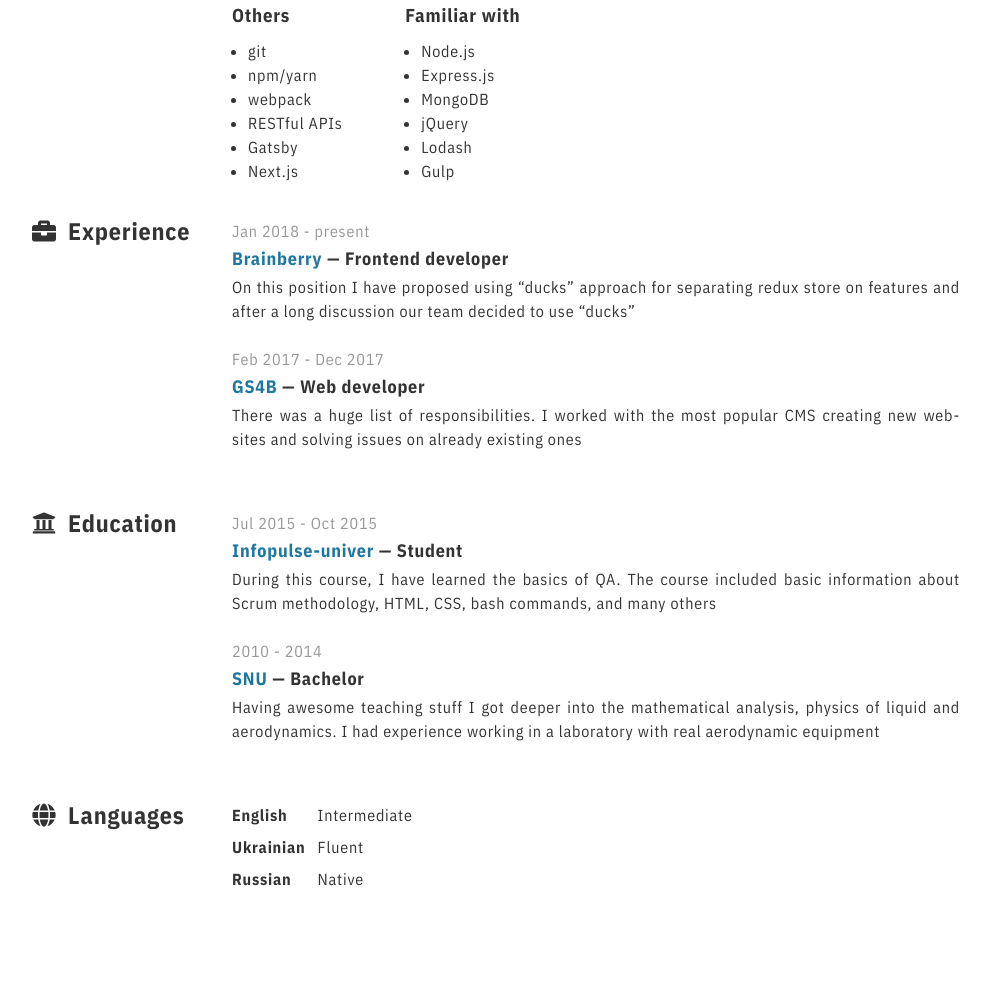
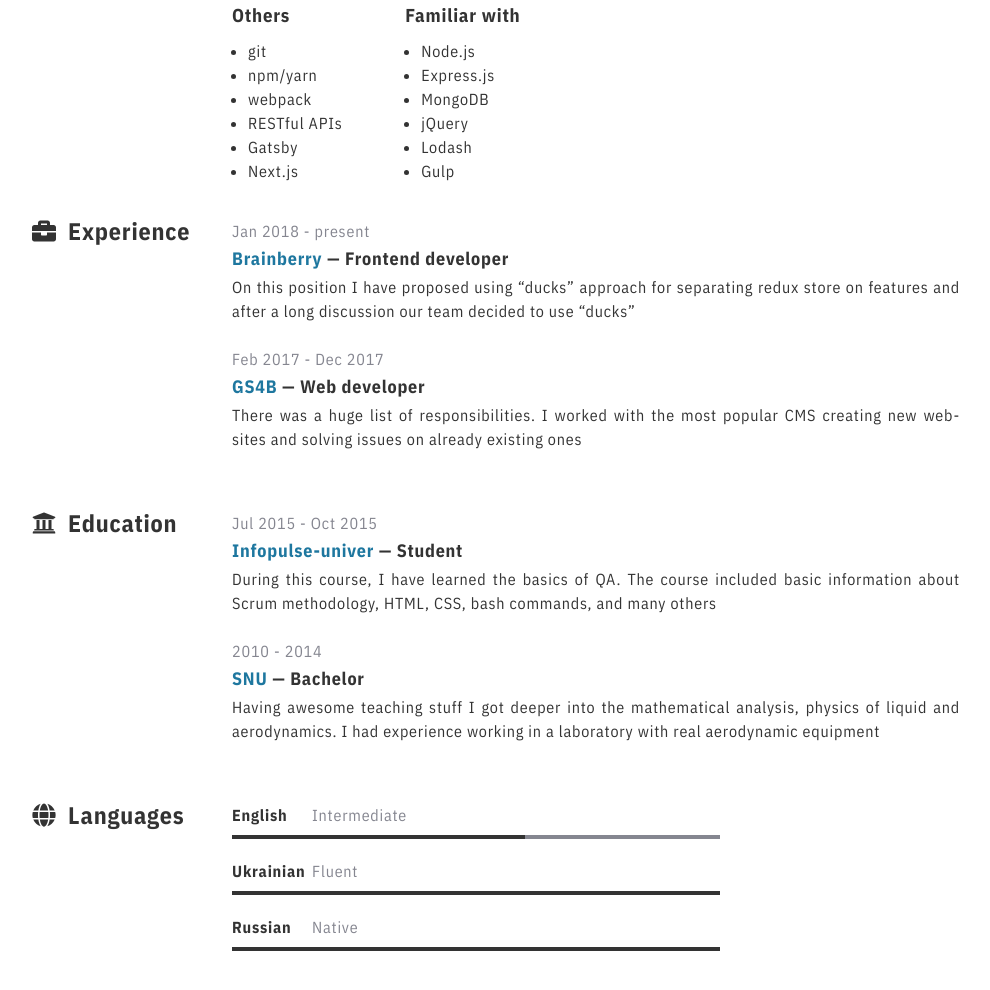
Before and after one commit to serhiiminin/cv, a Gatsby site: page / in a window 1280 px wide. Shown: the part 502-1492 px from the top of the page, without its empty margins (144-1134 px from the left). Before the commit the page ends 1453 px from the top, so only its background shows below. Built offline with nearby package versions, Linux system fonts and the light colour scheme; Gatsby itself is replaced by a stand-in of ours.

Commit message:
display languages with percentage

```diff
--- a/src/components/contact-lines.js
+++ b/src/components/contact-lines.js
@@ -3,7 +3,7 @@ import PropTypes from "prop-types"
 import shortid from "shortid"
 import styled from "styled-components"
 
-const DefinitionList = styled.dl`
+const ContactsList = styled.dl`
   display: grid;
   grid-template-columns: max-content auto;
   grid-auto-rows: max-content;
@@ -13,33 +13,33 @@ const DefinitionList = styled.dl`
   margin: 0;
 `
 
-const DefinitionTitle = styled.dt`
+const Title = styled.dt`
   display: grid;
   justify-self: start;
   align-self: center;
   font-weight: bolder;
 `
 
-const DefinitionData = styled.dd`
+const Data = styled.dd`
   margin-inline-start: 0;
   display: grid;
   justify-self: start;
   align-self: center;
 `
 
-const ContactLines = ({ definitions }) => (
-  <DefinitionList>
-    {definitions.map(({ title, value }) => (
+const ContactLines = ({ data }) => (
+  <ContactsList>
+    {data.map(({ title, value }) => (
       <Fragment key={shortid.generate()}>
-        <DefinitionTitle>{title}</DefinitionTitle>
-        <DefinitionData>{value}</DefinitionData>
+        <Title>{title}</Title>
+        <Data>{value}</Data>
       </Fragment>
     ))}
-  </DefinitionList>
+  </ContactsList>
 )
 
 ContactLines.propTypes = {
-  definitions: PropTypes.arrayOf(
+  data: PropTypes.arrayOf(
     PropTypes.shape({
       title: PropTypes.oneOfType([PropTypes.string, PropTypes.node]).isRequired,
       value: PropTypes.oneOfType([PropTypes.string, PropTypes.node]).isRequired,
--- a/src/components/contacts.js
+++ b/src/components/contacts.js
@@ -35,14 +35,14 @@ const Contacts = ({ contacts, theme }) => {
         <TitlesBlock position={position} name={name}/>
         <ContactsInner>
           <ContactLines
-            definitions={[
+            data={[
               { title: <FaMapMarkerAlt/>, value: location },
               { title: <FaMobileAlt/>, value: <Anchor href={`tel:${phone}?call`}>{phone}</Anchor> },
               { title: <FaEnvelope/>, value: <Anchor href={`mailto:${email}`}>{email}</Anchor> },
             ]}
           />
           <ContactLines
-            definitions={[
+            data={[
               {
                 title: <FaLinkedin/>,
                 value: <Anchor href={linkedin} target='_blank'>{nickname}</Anchor>,
--- a/src/components/ditailed-line.js
+++ b/src/components/ditailed-line.js
@@ -15,7 +15,7 @@ const Organization = styled.div`
 `
 
 const Period = styled.span`
-  opacity: ${({ theme }) => theme.opacity.text};
+  color: ${({ theme }) => theme.color.textLighter};
 `
 
 const DescriptionText = styled.p`
--- a/src/components/index.js
+++ b/src/components/index.js
@@ -8,6 +8,7 @@ export { default as Experience } from "./experience"
 export { default as GlobalStyle } from "./global-styles"
 export { default as IconPrint } from "./icon-print"
 export { default as Image } from "./image"
+export { default as LanguageLines } from "./language-lines"
 export { default as Languages } from "./languages"
 export { default as Layout } from "./layout"
 export { default as Section } from "./section"
--- /dev/null
+++ b/src/components/language-lines.js
@@ -0,0 +1,74 @@
+import React from "react"
+import PropTypes from "prop-types"
+import styled from "styled-components"
+
+const getLevelValue = level => ({
+  Beginner: "20%",
+  'Pre Intermediate': "40%",
+  Intermediate: "60%",
+  'Upper Intermediate': "80%",
+  Fluent: "100%",
+  Native: "100%",
+})[level] || 0
+
+const LanguagesList = styled.div`
+  margin: 0;
+`
+
+const LanguageItem = styled.div`
+  margin-bottom: ${({ theme }) => theme.spacing[4]};
+`
+
+const LanguageTitles = styled.div`
+  display: flex;
+  flex-flow: row wrap;
+  margin-bottom: ${({ theme }) => theme.spacing[1]};
+`;
+
+const Title = styled.h5`
+  margin: 0;
+  font-size: ${({ theme }) => theme.fontSize[2]};
+  min-width: 8rem;
+`
+
+const Value = styled.span`
+  color: ${({ theme }) => theme.color.textLighter}
+`;
+
+const LevelOuter = styled.div`
+  width: 67%;
+  background: ${({ theme }) => theme.color.textLighter};
+`
+
+const LevelInner = styled.div`
+  height: ${({ theme }) => theme.spacing[0]};
+  width: ${({ level }) => getLevelValue(level)};
+  background: ${({ theme }) => theme.color.text};
+`
+
+const LanguageLines = ({ data }) => (
+  <LanguagesList>
+    {data.map(({ title, value }) => (
+      <LanguageItem key={title}>
+        <LanguageTitles>
+          <Title>{title}</Title>
+          <Value>{value}</Value>
+        </LanguageTitles>
+        <LevelOuter>
+          <LevelInner level={value}/>
+        </LevelOuter>
+      </LanguageItem>
+    ))}
+  </LanguagesList>
+)
+
+LanguageLines.propTypes = {
+  data: PropTypes.arrayOf(
+    PropTypes.shape({
+      title: PropTypes.oneOfType([PropTypes.string, PropTypes.node]).isRequired,
+      value: PropTypes.oneOfType([PropTypes.string, PropTypes.node]).isRequired,
+    }),
+  ).isRequired,
+}
+
+export default LanguageLines
--- a/src/components/languages.js
+++ b/src/components/languages.js
@@ -2,11 +2,11 @@ import React from "react"
 import PropTypes from "prop-types"
 import { FaGlobe } from "react-icons/fa"
 import Section from "./section"
-import ContactLines from "./contact-lines"
+import LanguageLines from "./language-lines"
 
 const Languages = ({ languages }) => (
   <Section title="Languages" icon={<FaGlobe/>}>
-    <ContactLines definitions={languages}/>
+    <LanguageLines data={languages}/>
   </Section>
 )
 
--- a/src/components/skill-lines.js
+++ b/src/components/skill-lines.js
@@ -34,9 +34,9 @@ const DefinitionDataList = styled.ul`
 const DefinitionDataItem = styled.li`
 `
 
-const SkillLines = ({ definitions }) => (
+const SkillLines = ({ data }) => (
   <DefinitionList>
-    {definitions.map(({ title, value }) => (
+    {data.map(({ title, value }) => (
       <DefinitionItem key={shortid.generate()}>
         <DefinitionTitle>{title}</DefinitionTitle>
         <DefinitionDataList>{value.map(name => (
@@ -48,7 +48,7 @@ const SkillLines = ({ definitions }) => (
 )
 
 SkillLines.propTypes = {
-  definitions: PropTypes.arrayOf(
+  data: PropTypes.arrayOf(
     PropTypes.shape({
       title: PropTypes.oneOfType([PropTypes.string, PropTypes.node]).isRequired,
       value: PropTypes.arrayOf(PropTypes.string).isRequired,
--- a/src/components/skills.js
+++ b/src/components/skills.js
@@ -6,7 +6,7 @@ import SkillLines from "./skill-lines"
 
 const Skills = ({ skills }) => (
   <Section title="Skills" icon={<FaCode/>}>
-    <SkillLines definitions={skills}/>
+    <SkillLines data={skills}/>
   </Section>
 )
 
--- a/src/components/titles-block.js
+++ b/src/components/titles-block.js
@@ -8,25 +8,24 @@ const TitleBlock = styled.div`
   flex-flow: row wrap;
   justify-content: space-between;
   align-items: center;
-  margin: 0 0 ${({ theme }) => theme.spacing[1]};
+  margin: 0 0 ${({ theme }) => theme.spacing[3]};
 `
 
 const TitlesWrapper = styled.div`
   display: grid;
-  row-gap: ${({ theme }) => theme.spacing[1]};
-  margin-bottom: ${({ theme }) => theme.spacing[1]};
+  row-gap: ${({ theme }) => theme.spacing[0]};
 `
 
 const TitleName = styled.h1`
-  font-size: ${({ theme }) => theme.fontSize[9]};
+  font-size: ${({ theme }) => theme.fontSize[8]};
   font-weight: bold;
   margin: 0;
 `
 
 const TitlePosition = styled.h2`
   font-size: ${({ theme }) => theme.fontSize[4]};
-  font-weight: bold;
-  opacity: ${({ theme }) => theme.opacity.text};
+  font-weight: 600;
+  color: ${({ theme }) => theme.color.textLighter};
   margin: 0;
 `
 
--- a/src/theme.js
+++ b/src/theme.js
@@ -2,6 +2,7 @@ const theme = {
   color: {
     background: "#fff",
     text: "#333",
+    textLighter: "#858690",
     anchor: "#1E779F",
   },
   fontFamily: {
@@ -49,11 +50,11 @@ const theme = {
     "2.4rem",
     "2.6rem",
     "2.8rem",
-    "3rem"
+    "3rem",
   ],
   opacity: {
-    text: 0.5
-  }
+    text: 0.5,
+  },
 }
 
-export default theme;
+export default theme
```
